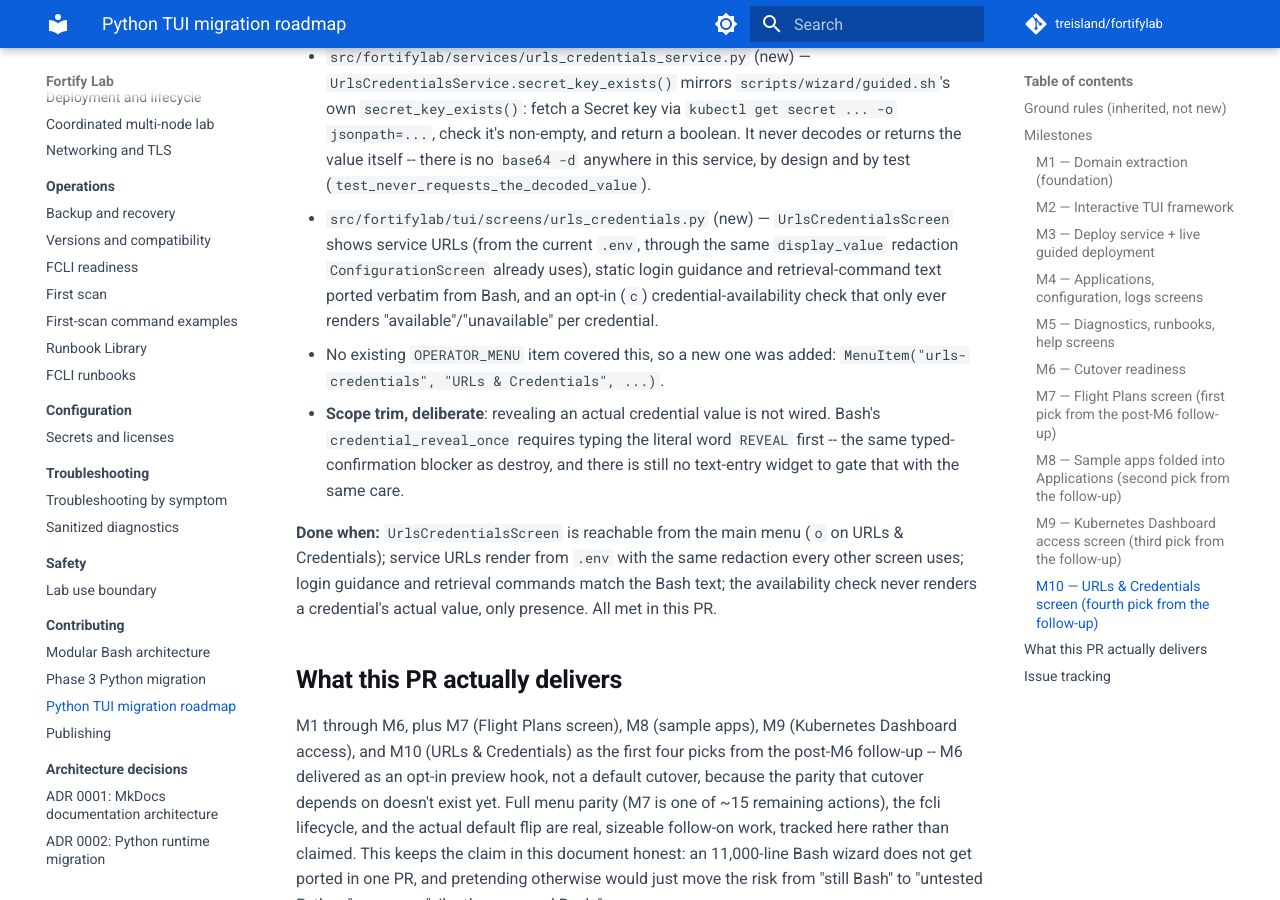
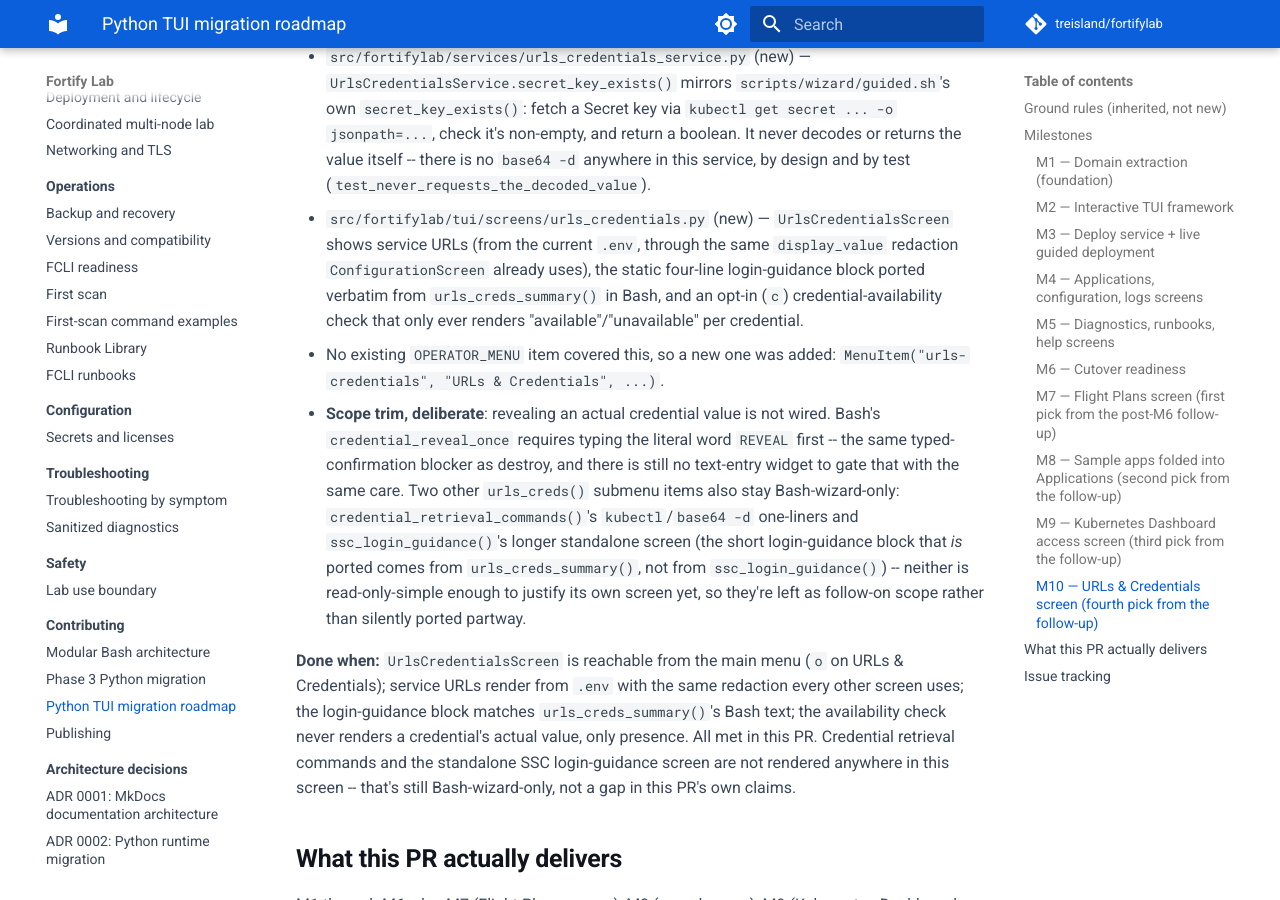
Before and after one commit to treisland/fortifylab, an MkDocs documentation site: the page built from docs/development/python-tui-roadmap.md, in a window 1280 px wide and 900 px high, scrolled down 8953 px. Built offline with MkDocs 1.6.1 and Material for MkDocs 9.7.7, drawn with Linux system fonts in a browser that asks for light colours; comment, search, counter and statistics services are not loaded.

Commit message:
Apply M10 review findings: boundary test, doc/README fixes
Security review: add a regression test guarding the "safe boolean"
boundary in UrlsCredentialsService.secret_key_exists() so a future
refactor can't accidentally return raw CommandResult/stdout instead
of a strict bool.

Documentation review: correct the urls_credentials.py module docstring
and roadmap M10 section, which overclaimed that retrieval-command text
and SSC login guidance were ported verbatim (only the short
urls_creds_summary() block actually is). Update README's live-screen
count to ten.

Code review: no findings; credential list, cluster-reachability
semantics, jsonpath usage, and NAMESPACE default all verified against
the Bash source with no changes needed.

Co-Authored-By: Claude Sonnet 5 <noreply@anthropic.com>
Claude-Session: https://claude.ai/code/session_01StqHJpJsG59x1rMFKLvWRk

```diff
--- a/docs/development/python-tui-roadmap.md
+++ b/docs/development/python-tui-roadmap.md
@@ -426,21 +426,32 @@ purpose is credential-adjacent yet never touches an actual secret
 - `src/fortifylab/tui/screens/urls_credentials.py` (new) —
   `UrlsCredentialsScreen` shows service URLs (from the current `.env`,
   through the same `display_value` redaction `ConfigurationScreen`
-  already uses), static login guidance and retrieval-command text ported
-  verbatim from Bash, and an opt-in (`c`) credential-availability check
-  that only ever renders "available"/"unavailable" per credential.
+  already uses), the static four-line login-guidance block ported
+  verbatim from `urls_creds_summary()` in Bash, and an opt-in (`c`)
+  credential-availability check that only ever renders
+  "available"/"unavailable" per credential.
 - No existing `OPERATOR_MENU` item covered this, so a new one was added:
   `MenuItem("urls-credentials", "URLs & Credentials", ...)`.
 - **Scope trim, deliberate**: revealing an actual credential value is not
   wired. Bash's `credential_reveal_once` requires typing the literal word
   `REVEAL` first -- the same typed-confirmation blocker as destroy, and
   there is still no text-entry widget to gate that with the same care.
+  Two other `urls_creds()` submenu items also stay Bash-wizard-only:
+  `credential_retrieval_commands()`'s `kubectl`/`base64 -d` one-liners and
+  `ssc_login_guidance()`'s longer standalone screen (the short login-guidance
+  block that *is* ported comes from `urls_creds_summary()`, not from
+  `ssc_login_guidance()`) -- neither is read-only-simple enough to justify
+  its own screen yet, so they're left as follow-on scope rather than
+  silently ported partway.
 
 **Done when:** `UrlsCredentialsScreen` is reachable from the main menu
 (`o` on URLs & Credentials); service URLs render from `.env` with the
-same redaction every other screen uses; login guidance and retrieval
-commands match the Bash text; the availability check never renders a
-credential's actual value, only presence. All met in this PR.
+same redaction every other screen uses; the login-guidance block matches
+`urls_creds_summary()`'s Bash text; the availability check never renders a
+credential's actual value, only presence. All met in this PR. Credential
+retrieval commands and the standalone SSC login-guidance screen are not
+rendered anywhere in this screen -- that's still Bash-wizard-only, not a
+gap in this PR's own claims.
 
 ## What this PR actually delivers
 
```
Also changed, not shown: README.md (+7 -3 lines), 2 other files.
